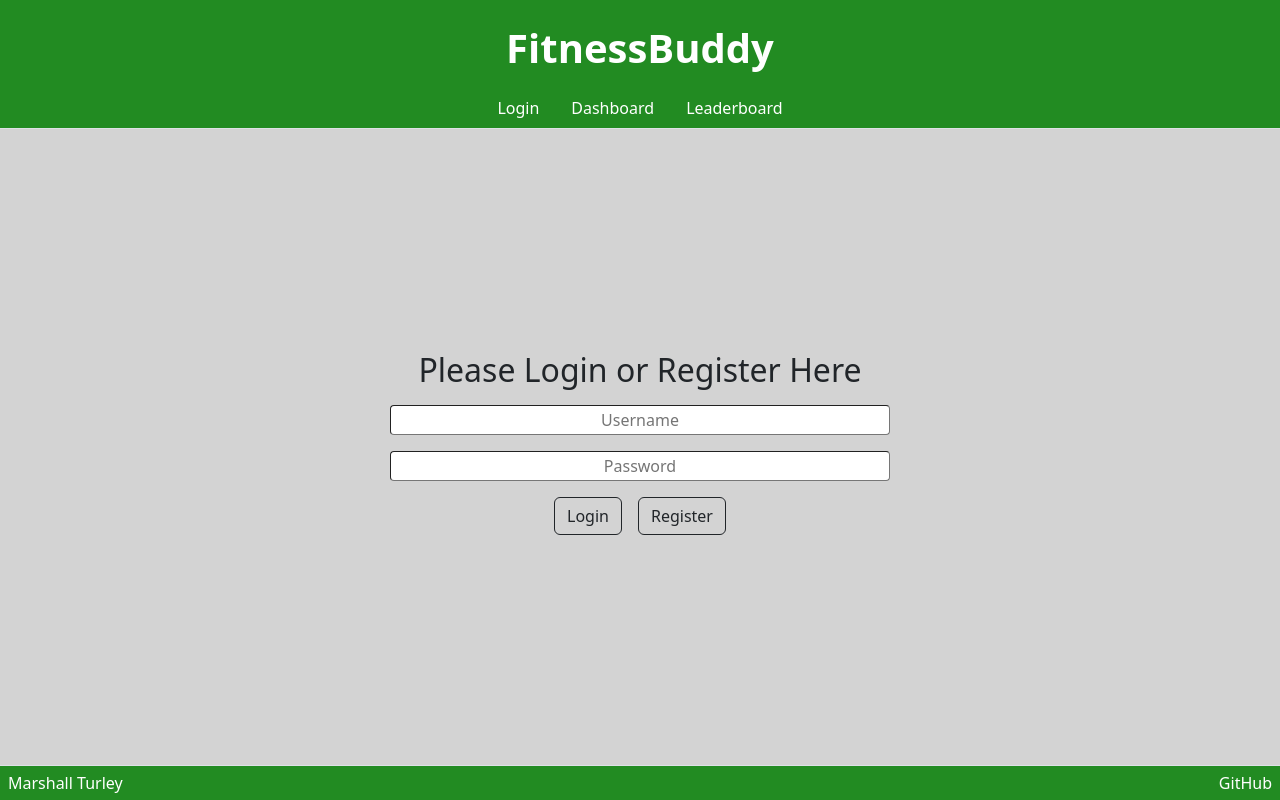
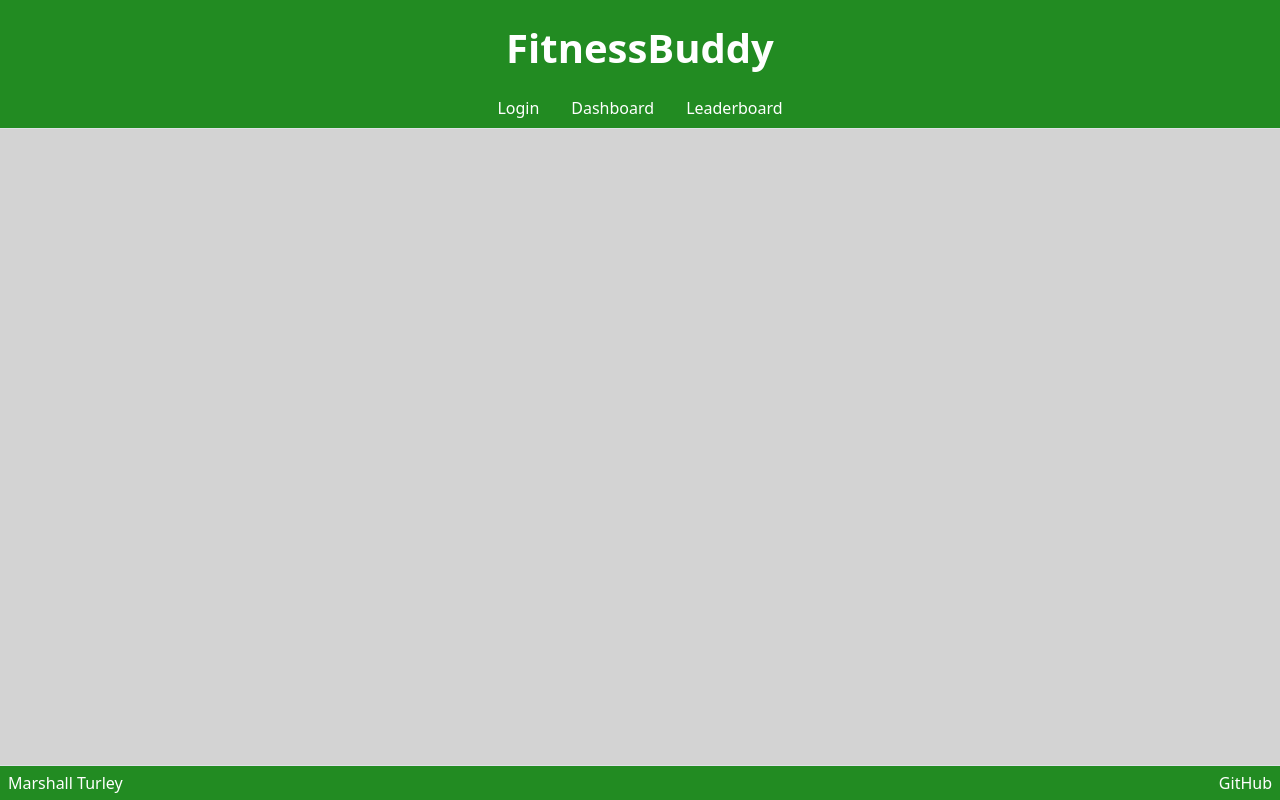
Before and after one commit to marshallturley/startup, a React (Vite) app: page / in a window 1280 px wide. Built offline with nearby package versions, Linux system fonts and the light colour scheme.

Commit message:
Update login.jsx and create StartupUnauthorized.jsx

```diff
--- /dev/null
+++ b/src/login/StartupUnauthenticated.jsx
@@ -0,0 +1,36 @@
+import React, { useState } from 'react';
+import Button from 'react-bootstrap/Button';
+import { MessageDialog } from './messaggeDialog';
+
+export function StartupUnauthenticated({ onLogin }) {
+        const [username, setUsername] = React.useState(propTypes.userName);
+        const [password, setPassword] = React.useState('');
+        const [displayError, setDisplayError] = React.useState(null);
+
+        async function loginUser() {
+            localStorage.setItem('userName', userName);
+            propTypes.onLogin(userName);
+        }
+
+        async function createUser() {
+            localStorage.setItem('userName', userName);
+            propTypes.onLogin(userName)
+        }
+
+        return (
+            <main className="py-2">
+            <h2 className="text-center">Please Login or Register Here</h2>
+            <form className="text-center">
+                <div>
+                    <input type="text" id="username" placeholder="Username" className="inputs my-2" onChange={(e) => setUsername(e.target.value)}/>
+                </div>
+                <div>
+                    <input type="password" id="password" placeholder="Password" className="inputs my-2" onChange={(e) => setPassword(e.target.value)}/>
+                </div>
+                <button onClick={() => loginUser()} className="btn btn-outline-dark m-2">Login</button>
+                <button onClick={() => createUser()} className="btn btn-outline-dark m-2">Register</button>
+            </form>
+            <MessageDialog message={displayError} onHide={() => setDisplayError(null)} />
+        </main>
+        )
+    }
--- a/src/login/login.jsx
+++ b/src/login/login.jsx
@@ -1,19 +1,18 @@
 import React from 'react';
+import { StartupUnauthenticated } from './StartupUnauthenticated';
+import { StartupAuthenticated } from './StartupAuthenticated';
+import {AuthState } from './AuthState';
 
-export function Login() {
+export function Login({userName, authState, onAuthChange}) {
   return (
-    <main className="py-2">
-            <h2 className="text-center">Please Login or Register Here</h2>
-            <form className="text-center">
-                <div>
-                    <input type="text" id="username" placeholder="Username" className="inputs my-2"/>
-                </div>
-                <div>
-                    <input type="password" id="password" placeholder="Password" className="inputs my-2"/>
-                </div>
-                <button type="button" onclick="alert('Login functionality placeholder')" className="btn btn-outline-dark m-2">Login</button>
-                <button type="button" onclick="alert('Register functionality placeholder')" className="btn btn-outline-dark m-2">Register</button>
-            </form>
-        </main>
+    <main>
+        {authState === AuthState.Authenticated && (
+            <StartupAuthenticated userName={userName} onLogout={() => onAuthChange('', AuthState.Unauthenticated)} />
+
+        )}
+        {authState === AuthState.Unauthenticated && (
+            <StartupUnauthenticated onLogin={(loginUserName) => onAuthChange(loginUserName, AuthState.Authenticated)} />
+        )}
+    </main>
   );
 }
```
